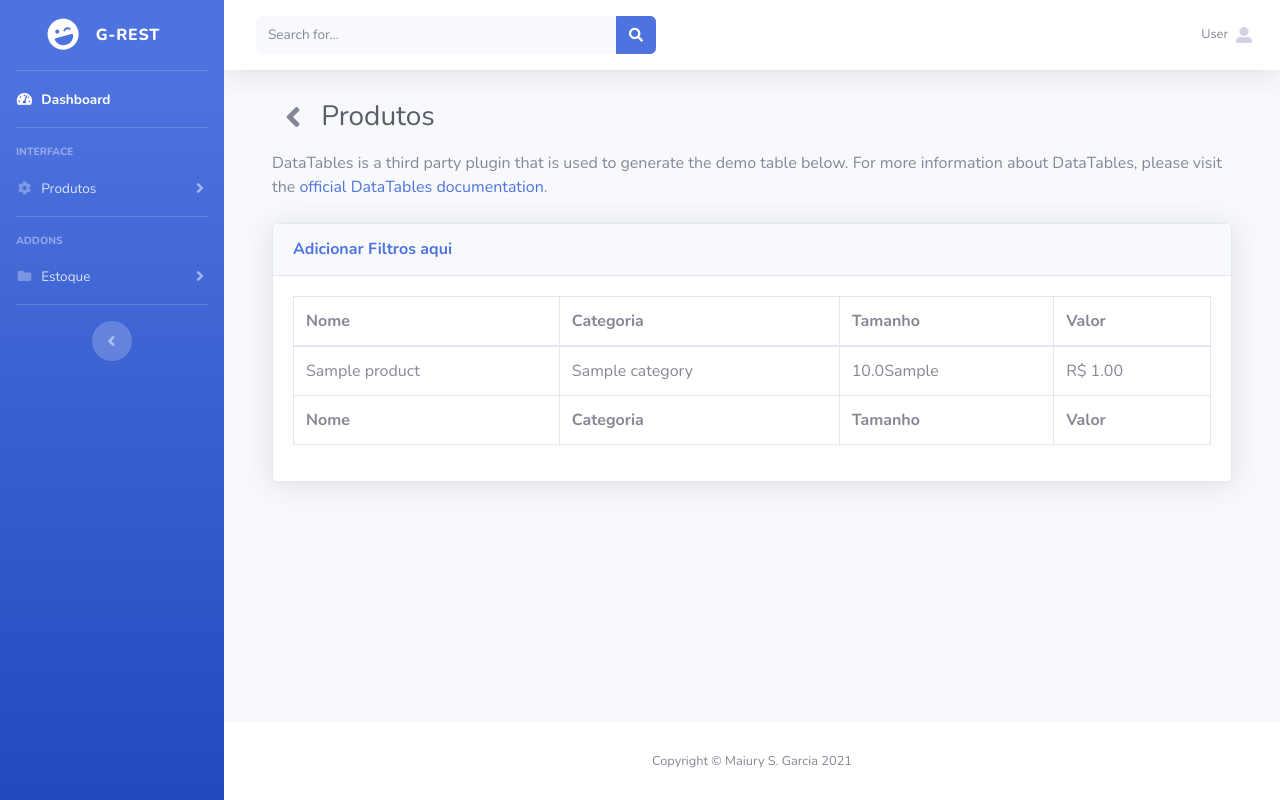
After one commit to gomaaygo/g-rest, a Django app: page /product/list/ in a window 1280 px wide. The commit adds this page. Run offline with Django 3.2, Linux system fonts and the light colour scheme; tables that the repository leaves empty hold one stand-in row (values such as "Sample post"); some libraries are stand-ins or nearby versions.

Commit message:
Added product list template

```diff
--- a/core/templates/base.html
+++ b/core/templates/base.html
@@ -70,7 +70,7 @@
                         <div class="bg-white py-2 collapse-inner rounded">
                             <!-- <h6 class="collapse-header">Custom Components:</h6> -->
                             <a class="collapse-item" href="{% url 'product:add' %}">Novo Produto</a>
-                            <a class="collapse-item" href="#">Listar Produtos</a>
+                            <a class="collapse-item" href="{% url 'product:list' %}">Listar Produtos</a>
                             <a class="collapse-item" href="#">Adicionar Categoria</a>
                         </div>
                     </div>
--- /dev/null
+++ b/core/templates/product/product_list.html
@@ -0,0 +1,65 @@
+{% extends 'base.html' %}
+{% load bootstrap %}
+
+{% block style %}
+{% endblock %}
+
+{% block content %}
+                    <!-- Begin Page Content -->
+                    <div class="container-fluid">
+
+                        <!-- Page Heading -->
+
+                        <h1 class="h3 mb-2 text-gray-800">
+                            <button type="button" class="btn" onclick="window.history.back();" title="Voltar">
+                                <i class="fas fa-angle-left fa-2x"></i>
+                            </button>
+                            Produtos
+                        </h1>
+                        <p class="mb-4">DataTables is a third party plugin that is used to generate the demo table below.
+                            For more information about DataTables, please visit the <a target="_blank"
+                                href="https://datatables.net">official DataTables documentation</a>.</p>
+
+                        <!-- DataTales Example -->
+                        <div class="card shadow mb-4">
+                            <div class="card-header py-3">
+                                <h6 class="m-0 font-weight-bold text-primary">Adicionar Filtros aqui</h6>
+                            </div>
+                            <div class="card-body">
+                                <div class="table-responsive">
+                                    <table class="table table-bordered" id="dataTable" width="100%" cellspacing="0">
+                                        <thead>
+                                            <tr>
+                                                <th>Nome</th>
+                                                <th>Categoria</th>
+                                                <th>Tamanho</th>
+                                                <th>Valor</th>
+                                            </tr>
+                                        </thead>
+                                        <tfoot>
+                                            <tr>
+                                                <th>Nome</th>
+                                                <th>Categoria</th>
+                                                <th>Tamanho</th>
+                                                <th>Valor</th>
+                                            </tr>
+                                        </tfoot>
+                                        <tbody>
+                                            {% for product in object_list %}
+                                                <tr>
+                                                    <td>{{product.name}}</td>
+                                                    <td>{{product.category}}</td>
+                                                    <td>{{product.unit_size}}{{product.type_of_measure}}</td>
+                                                    <td>R$ {{product.value}}</td>
+                                                </tr>
+                                            {% endfor %}
+                                        </tbody>
+                                    </table>
+                                </div>
+                            </div>
+                        </div>
+
+                    </div>
+                    <!-- /.container-fluid -->
+
+{% endblock %}
--- a/product/urls.py
+++ b/product/urls.py
@@ -8,4 +8,5 @@ app_name = "product"
 
 urlpatterns = [
     path('add/', views.ProductAddView.as_view(), name="add"),
+    path('list/', views.ProductListView.as_view(), name="list"),
 ]
--- a/product/views.py
+++ b/product/views.py
@@ -1,6 +1,8 @@
+# Imports
 from django.shortcuts import render
 from django.urls import reverse_lazy
 from django.views.generic.edit import CreateView
+from django.views.generic import ListView
 from django.contrib import messages
 
 from .models import Product
@@ -23,3 +25,7 @@ class ProductAddView(CreateView):
     def get_context_data(self, **kwargs):
         context = super(ProductAddView, self).get_context_data(**kwargs)
         return context
+
+
+class ProductListView(ListView):
+    model = Product
```
Also changed, not shown: requirements.txt (+7 -1 lines).
